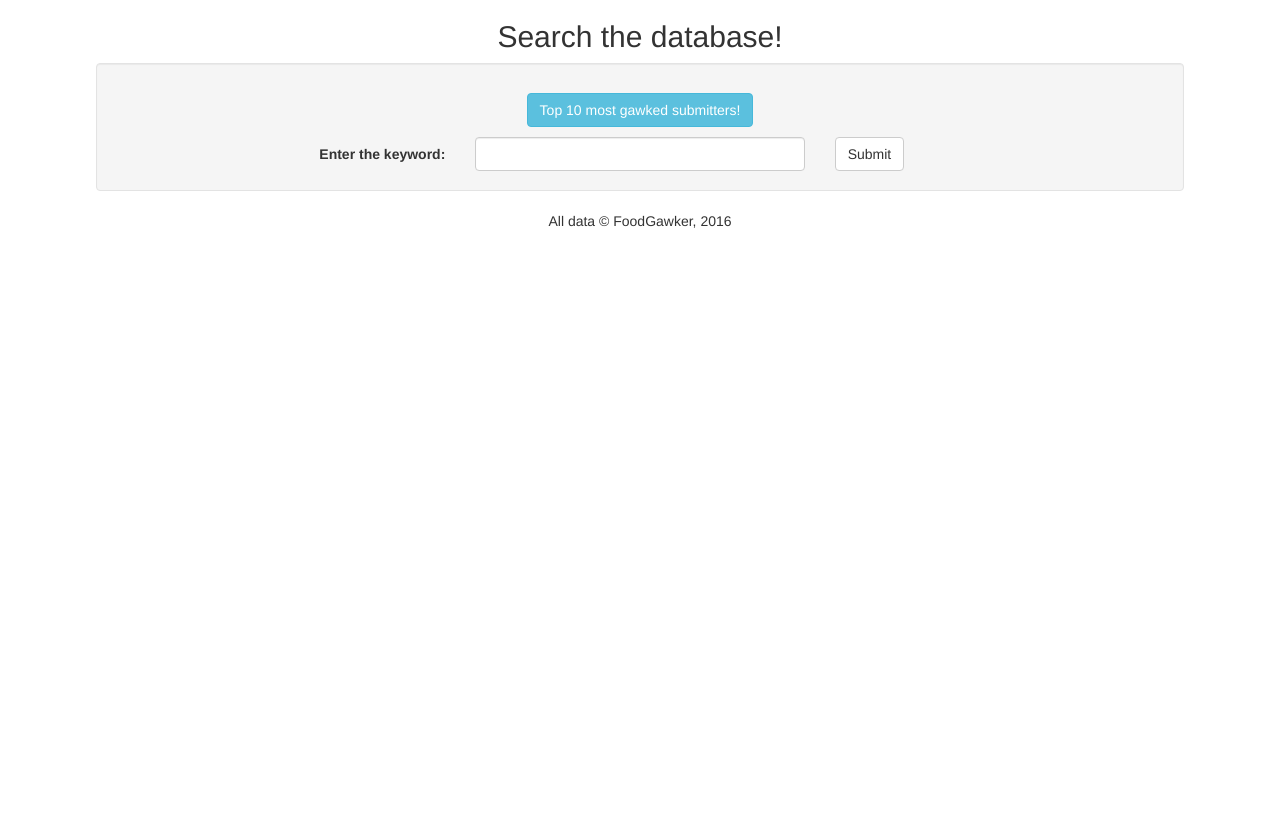
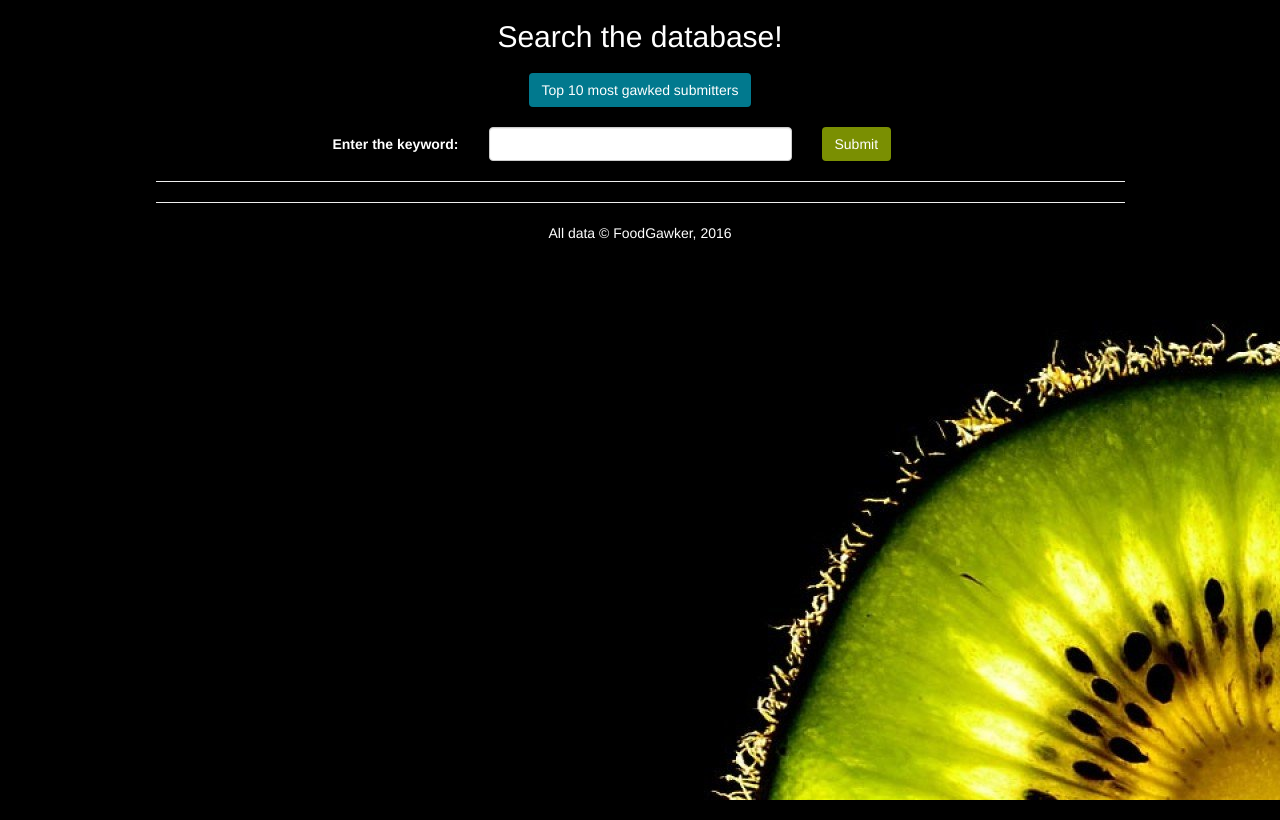
Before and after one commit to lynnsh/web-scraping-simple, a PHP site: page / in a window 1280 px wide. Run offline with PHP 8.4, Linux system fonts and the light colour scheme.

Commit message:
added bootstrap design

```diff
--- a/connect.php
+++ b/connect.php
@@ -6,10 +6,10 @@
  * @return the handler to the statement object to work with the database.
  */
 function connectToDb(&$pdo, $sql) {
-    $dbname = 'homestead';//'cs1242395';
-    $dbuser = 'homestead';//'CS1242395';
-    $dbpassword = 'secret';//'harsioco';
-    $host = 'localhost';//'waldo2.dawsoncollege.qc.ca';
+    $dbname = 'cs1242395'; //'homestead';//
+    $dbuser = 'CS1242395'; //'homestead';//
+    $dbpassword = 'harsioco'; //'secret';//
+    $host = 'waldo2.dawsoncollege.qc.ca'; //'localhost';//
 
     $pdo = new PDO("mysql:host=$host;dbname=$dbname", $dbuser, $dbpassword);
     $pdo -> setAttribute(PDO::ATTR_ERRMODE, PDO::ERRMODE_EXCEPTION);
--- a/form.html.php
+++ b/form.html.php
@@ -6,14 +6,18 @@
         <title>Web Scraping Project</title>
     </head>
     <body>
+        <div class="container white">
             <h2>Search the database!</h2>
-        <form method="POST" action="" class="well">
-            <div class="top"><input class="btn btn-info" type="submit"
-                        value="Top 10 most gawked submitters!" name="users"/></div>
+            <form method="POST" action="" >
+                <div class="form-group">
+                    <div class="top"><input class="btn btn-blue" type="submit"
+                                value="Top 10 most gawked submitters" name="users"/></div>
                     <div class="row">
                         <div class="col-md-4 lbl"><label for="key">Enter the keyword:</label></div>
                             <div class="col-md-4"><input id="key" type='text' name='key' class="form-control"
                                         value="<?php if (isset($_POST['key'])) echo $_POST['key']; ?>"/></div>
 
-            <div class="col-md-4 btn-submit"><input class="btn btn-default" type="submit" value="Submit" name="submit"/></div>
+                    <div class="col-md-4 btn-submit white"><input class="btn" type="submit"
+                         value="Submit" name="submit"/></div></div>
+                    <hr>
                 </div>
--- a/index.php
+++ b/index.php
@@ -24,23 +24,22 @@ function init() {
   */
  function displayResults($stmt) {
      if($stmt -> rowCount() == 0)
-            echo "<p>No recipes found for the requested description.</p>";
+            echo "<p>No recipes found for the requested keyword.</p>";
      else {
         echo "<h3>Results:</h3>";
         while($row = $stmt -> fetch()) {
-            echo "<hr/>";
             $title = $row['title'];
             $ref = $row['reference'];
             $description = $row['description'];
             $user = $row['username'];
             $views = $row['views'];
-            echo "<h4>$title</h4><br/>"
-                    . "<a href='$ref'>Link to the recipe..</a>"
-                    . "<p>$description</p><p>$user</p><p>$views</p>";
-            echo "<hr/>";
+            echo '<div class="box">';
+            echo "<p><a href='$ref' class='green title'><b >$title</b></a> by <b>$user</b></p>"
+                ."<p>$description</p><p><i>Gawked</i>: <span class='green'>$views</span></p></div>";
         }
      }
  }
+
 
  /**
   * Queries database for the requested keyword.
@@ -71,11 +70,13 @@ function init() {
         $stmt = connectToDb($pdo, $query);
         $stmt -> execute();
         echo "<h3>Results:</h3>";
+        $index = 1;
         while($row = $stmt -> fetch()) {
             $user = $row['username'];
             $views = $row['views'];
-            echo "<h4>$user</h4>"
-                    . "<p>Views: $views</p>";
+            echo "<div class='users'>$index. <span class='blue title'>"
+                    . "<b>$user</b></span> with views: <i class='blue'>$views</i></div>";
+            $index++;
         }
     }
     catch(PDOException $e) {
@@ -96,7 +97,7 @@ function init() {
  function validate() {
     $key = false;
     if(empty($_POST['key']))
-        echo "<p class='error'>Invalid name</p>";
+        echo "<p class='error'>Invalid keyword</p>";
     else {
         $key = htmlentities($_POST['key']);
     }
@@ -104,8 +105,9 @@ function init() {
 }
 
 ?>
-
+<hr>
+</div>
 </form>
-<footer>All data © FoodGawker, 2016</footer>
+<footer class="white">All data © FoodGawker, 2016</footer>
 </body>
 </html>
--- a/styles.css
+++ b/styles.css
@@ -7,13 +7,21 @@ html, body {
 	height: 100%;
 	text-align: center;
 	color: white;
+    background-image: url("back.jpg");
 }
+
 
 form {
     width: 85%;
     margin-left: auto;
     margin-right: auto;
 }
+
+footer {
+    margin-bottom: 15px;
+}
+
+
 
 .lbl {
     text-align: right;
@@ -24,12 +32,58 @@ form {
     text-align: left;
 }
 
+.box {
+    background-color: black;
+    opacity: 0.8;
+    text-align: left;
+    border: 1px solid #e3e3e3;
+    border-radius: 14px;
+    box-shadow: 0 1px 1px rgba(0, 0, 0, 0.05) inset;
+    margin-bottom: 20px;
+    min-height: 20px;
+    padding: 19px;
+}
+
+.btn {
+    background-color: #7A8F02;
+}
+
+.users {
+    padding: 10px;
+    text-align: left;
+    width: 50%;
+    margin-left: auto;
+    margin-right: auto;
+}
+
+
+.blue {
+    color: #01798e;
+}
+
+.title {
+    font-size: 1.3em;
+}
+
+.white {
+    color: white;
+}
+
+.green {
+    color: #7A8F02;
+}
+
 
 .error {
     color:red;
     margin: 10px;
 }
 
+
 .top {
-    margin: 10px;
+    margin: 20px;
 }
+
+.btn-blue {
+    background-color: #01798e;
+}
```
Also changed, not shown: back.jpg (added). Lines whose indentation alone changed are shown as unchanged.
